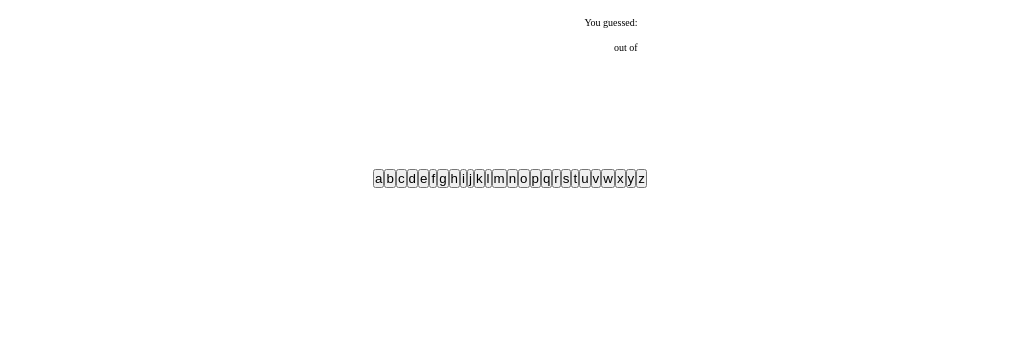
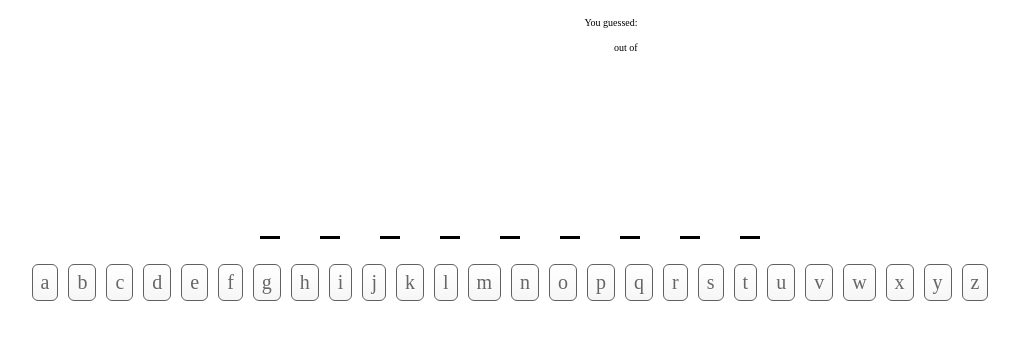
Before and after one commit to cimp08/hangman, a plain HTML site: page index.html in a window 1280 px wide. Shown: the part 77-416 px from the top of the page, without its empty margins (130-1149 px from the left). Drawn offline with Linux system fonts and the light colour scheme.

Commit message:
function for displaying the letter and css for buttons and letter

```diff
--- a/css/styles.css
+++ b/css/styles.css
@@ -49,6 +49,20 @@ h1 {
   font-size: 2rem;
 }
 
+.word {
+  display: flex;
+  flex-wrap: wrap;
+}
+
+.letter {
+  border-bottom: 3px solid #000;
+  text-align: center;
+  font-size: 3rem;
+  margin: 2rem 2rem;
+  height: 5rem;
+  width: 2rem;
+}
+
 .popup-container {
   position: fixed;
   top: 0;
@@ -65,3 +79,27 @@ h1 {
   padding: 2rem;
   text-align: center;
 }
+
+.buttons__container {
+  display: flex;
+  flex-wrap: wrap;
+  justify-content: center;
+  text-align: center;
+}
+
+.buttons {
+  box-shadow: inset 0px 1px 0px 0px #ffffff;
+  background: linear-gradient(to bottom, #ffffff 5%, #f6f6f6 100%);
+  background-color: #ffffff;
+  border-radius: 6px;
+  border: 1px solid #606060;
+  display: inline-block;
+  cursor: pointer;
+  color: #666666;
+  font-family: inherit;
+  font-size: 20px;
+  padding: 6px 8px;
+  margin: 0.5rem;
+  text-decoration: none;
+  text-shadow: 0px 1px 0px #ffffff;
+}
--- a/js/script.js
+++ b/js/script.js
@@ -51,5 +51,17 @@ function handleGuess() {
   console.log("test");
 }
 
+function displayBoard() {
+  // Show the hidden word and empty underlines
+  wordEl.innerHTML = "";
+  for (const letter of randomWord) {
+    const span = document.createElement("span");
+    span.classList.add("letter");
+    span.innerHTML = correctLetters.includes(letter) ? letter : "";
+    wordEl.appendChild(span);
+  }
+}
+
 generateRandomWord();
 generateKeyButtons();
+displayBoard();
```
